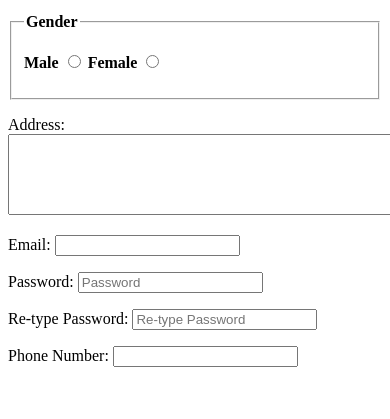
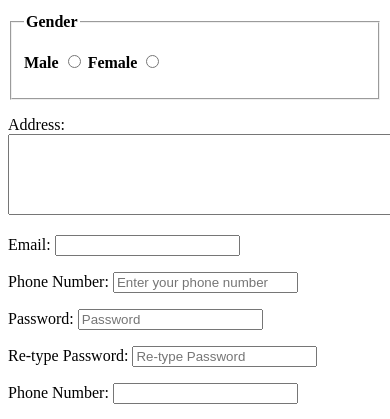
Before and after one commit to Shahin-alam0/Html, a plain HTML site: page FirstForm.html in a window 390 px wide. Shown: the part 104-523 px from the top of the page. Drawn offline with Linux system fonts and the light colour scheme.

Commit message:
Added Phone number Option there

```diff
--- a/FirstForm.html
+++ b/FirstForm.html
@@ -17,6 +17,7 @@
     </fieldset>
     <p> Address: <textarea name="Adress" id="Add" cols="50" rows="5"required></textarea></p>
     <p>Email: <input type="email" name="Email" id="Mail"required></p>
+    <p>Phone Number: <input type="number" name="Phone number" id="Phone number" placeholder="Enter your phone number"></p>
     <p>Password: <input type="password" name="Password" id="Pass" placeholder="Password"required></p>
     <p> Re-type Password: <input type="password" name="Password" id="Pass" placeholder="Re-type Password"required></p>
     <p>Phone Number: <input type="number" name="Phone Number" id="Number" required></p><br>
```
